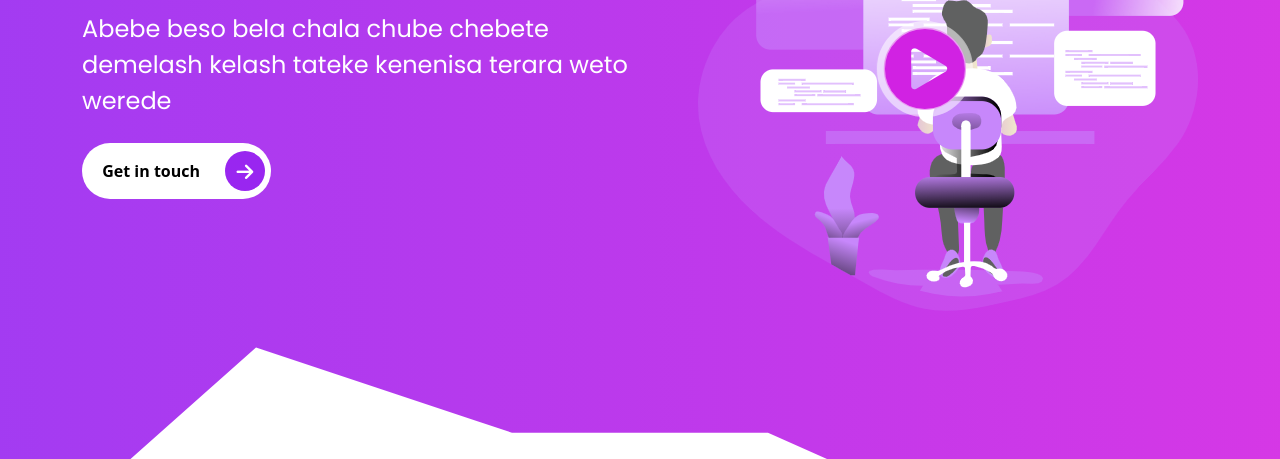
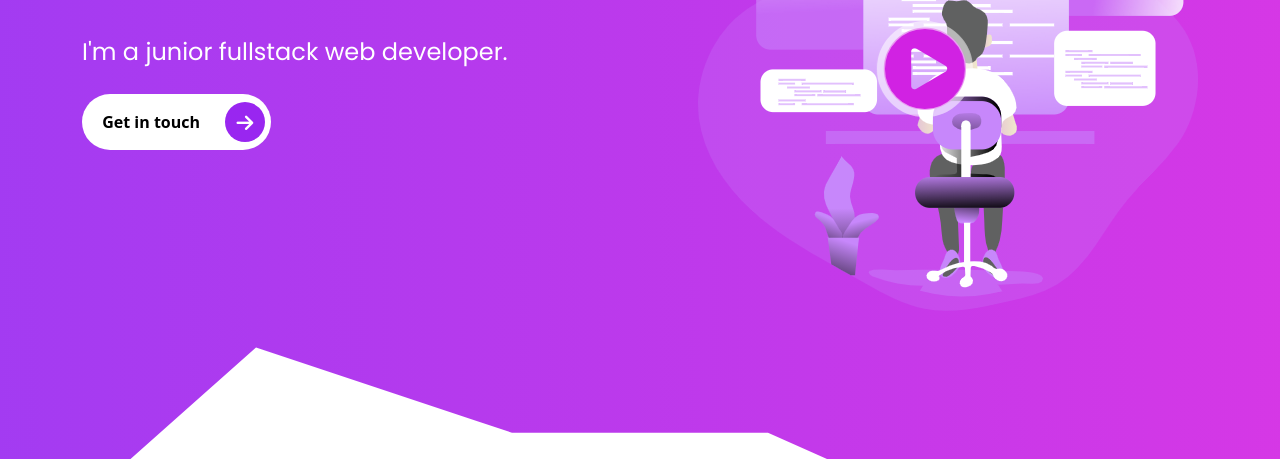
Before and after one commit to BennySlash/A-responsive-concept-portfolio-website-for-a-company-using-Bootstrap5, a website: page index.html in a window 1280 px wide. Shown: the part 341-800 px from the top of the page. Drawn offline with nearby package versions, Linux system fonts and the light colour scheme.

Commit message:
add discription

```diff
--- a/index.html
+++ b/index.html
@@ -125,8 +125,7 @@
             <h1 class="display-2">
               <span class="display-2--intro">Greetings, I'm Benny</span>
               <span class="display-2--description lh-base">
-                Abebe beso bela chala chube chebete demelash kelash tateke
-                kenenisa terara weto werede
+                I'm a junior fullstack web developer.
               </span>
             </h1>
             <button type="button" class="btn-rounded rounded-pill">
```
